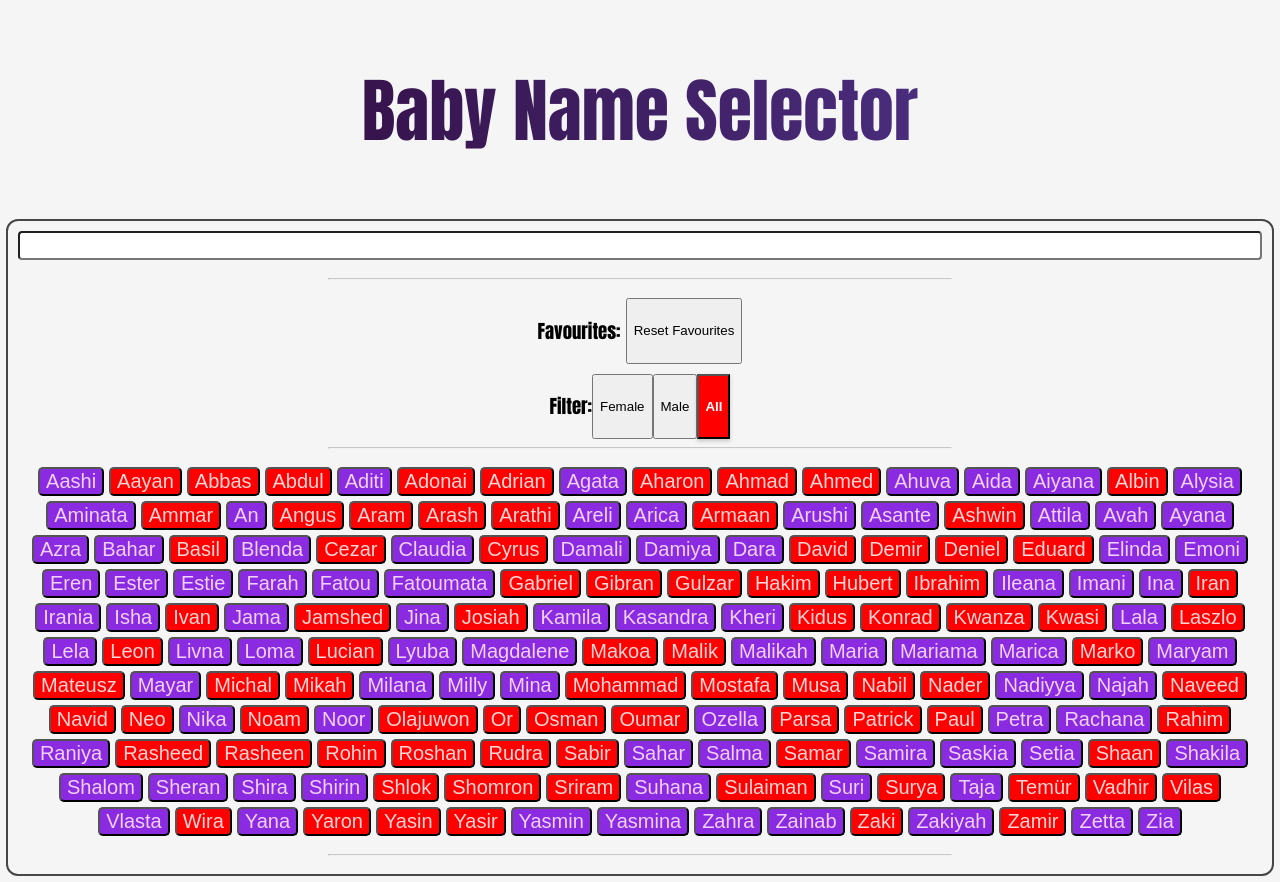
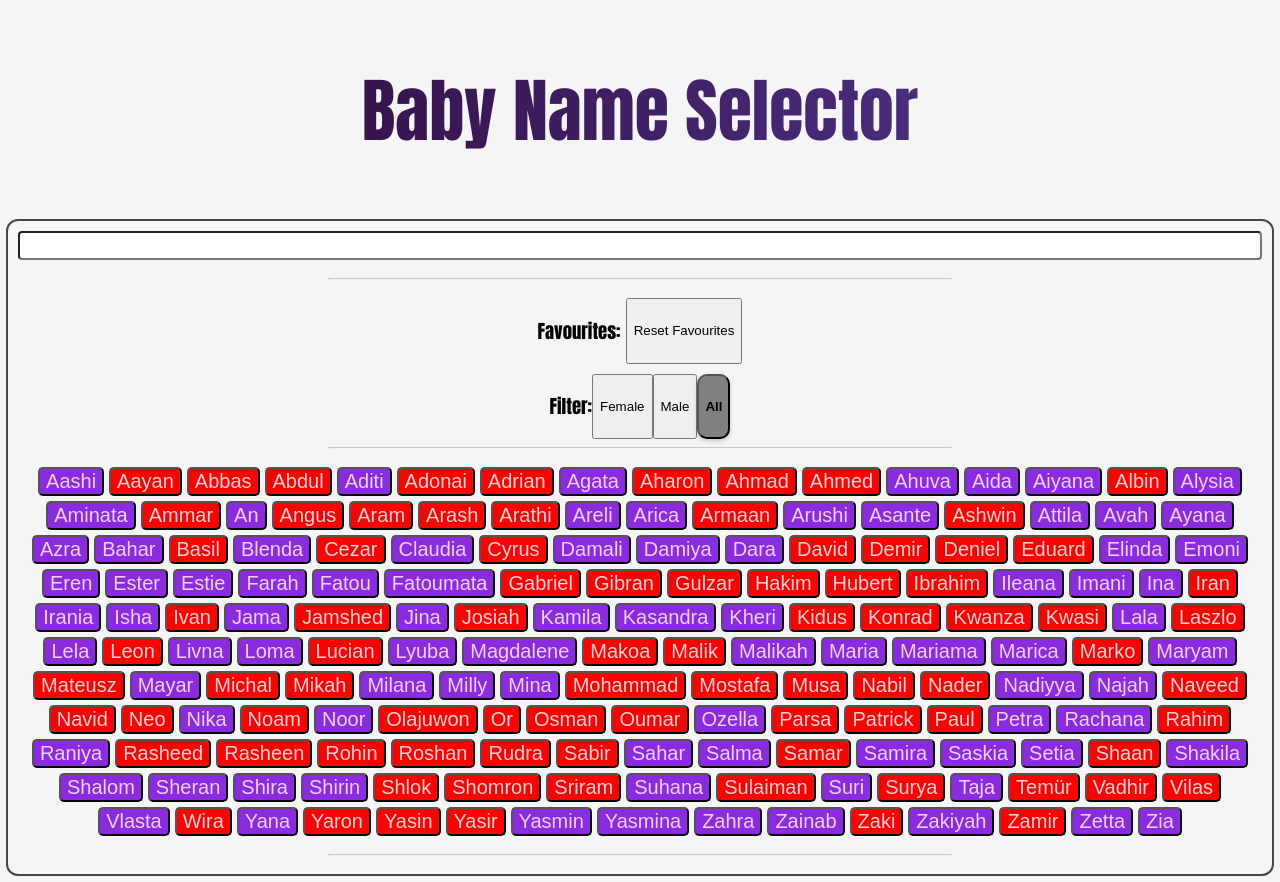
Before and after one commit to TomOwen93/baby-names-react, a React (Create React App) app: page / in a window 1280 px wide. Built offline with nearby package versions, Linux system fonts and the light colour scheme.

Commit message:
add button formatting filters

```diff
--- a/src/components/FilterButton.tsx
+++ b/src/components/FilterButton.tsx
@@ -14,7 +14,9 @@ export function FilterButton({
   return (
     <button
       className={`${
-        activeSex === expectedButton ? "active-button" : "plain-button"
+        activeSex === expectedButton
+          ? `active-button${activeSex}`
+          : "plain-button"
       }`}
       onClick={handleFilterSex}
     >
--- a/src/style.css
+++ b/src/style.css
@@ -64,11 +64,28 @@ hr {
   align-self: center;
 }
 
-.active-button {
-  background-color: #ff0000;
+.active-button2 {
+  background-color: red;
   box-shadow: 0 2px 4px rgba(0, 0, 0, 0.2);
   color: white;
   font-weight: bold;
+  border-radius: 10px;
+}
+
+.active-button1 {
+  background-color: blueviolet;
+  box-shadow: 0 2px 4px rgba(0, 0, 0, 0.2);
+  color: white;
+  font-weight: bold;
+  border-radius: 10px;
+}
+
+.active-button0 {
+  background-color: grey;
+  box-shadow: 0 2px 4px rgba(0, 0, 0, 0.2);
+  color: black;
+  font-weight: bold;
+  border-radius: 10px;
 }
 
 body {
```
